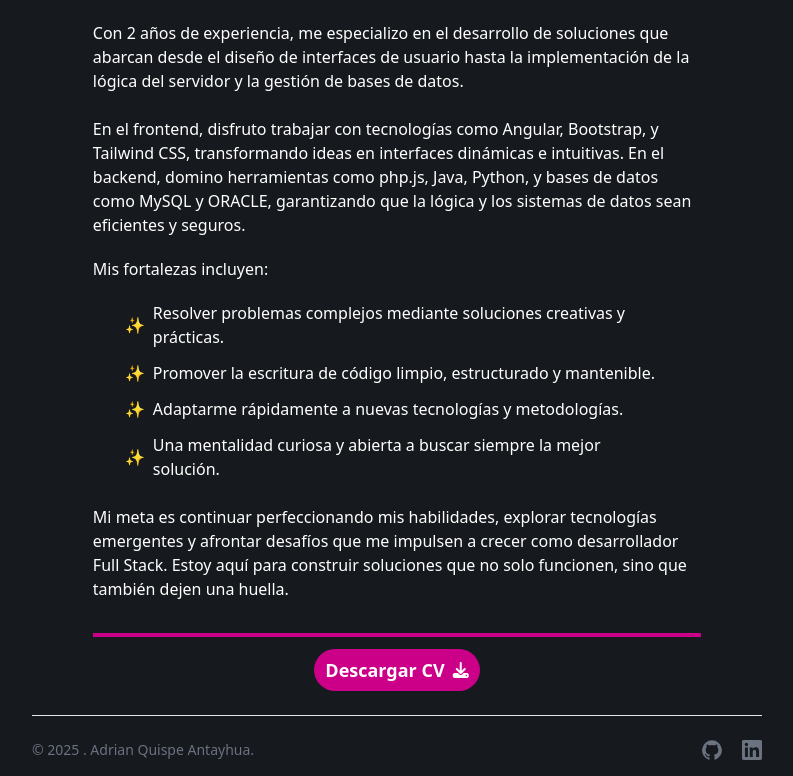
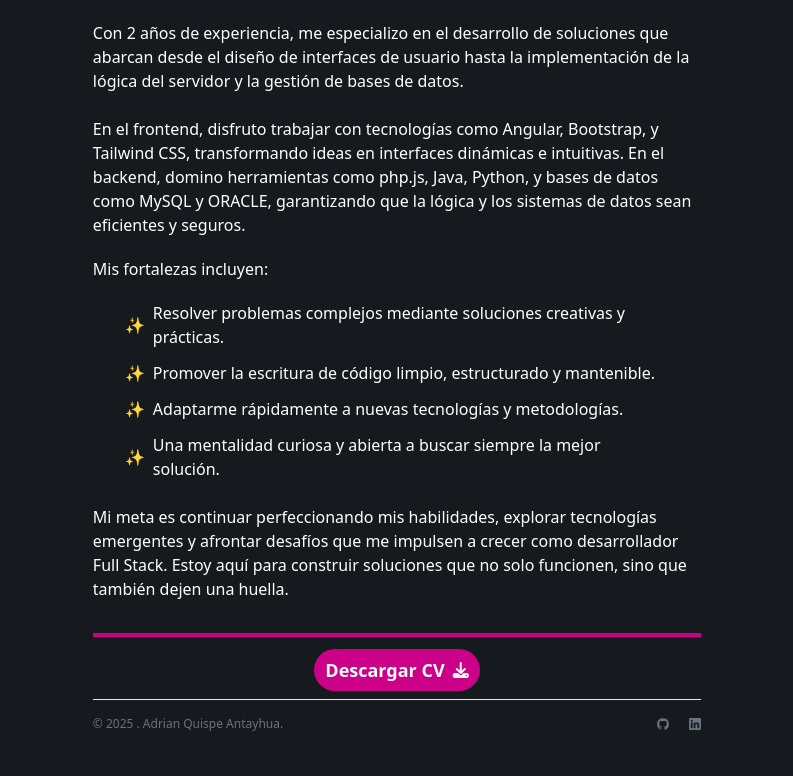
Before and after one commit to AdrianQuispe16/portafolio-web, an Astro site: page / in a window 1280 px wide. Shown: the part 1084-1860 px from the top of the page, without its empty margins (243-1036 px from the left). After the commit the page ends 1816 px from the top, so only its background shows below. Built offline with nearby package versions, Linux system fonts and the light colour scheme; Astro itself is replaced by a stand-in of ours.

Commit message:
responsiv 02

```diff
--- a/src/Components/Footer.astro
+++ b/src/Components/Footer.astro
@@ -1,22 +1,21 @@
-<footer class=" mt-2 mb-4">
-    <hr class="my-2 border-gray-200 sm:mx-auto dark:border-gray-700 lg:my-6" />
+<footer class="header-inicio">
+    <hr class="my-2 border-gray-200 dark:border-gray-700" />
     <div class="sm:flex sm:items-center sm:justify-between">
-        <span class="text-sm text-gray-500 sm:text-center dark:text-gray-400">© 2025 . Adrian Quispe Antayhua.
+        <span class="text-sm text-gray-500 sm:text-left dark:text-gray-400 sm:text-xs">
+            © 2025 . Adrian Quispe Antayhua.
         </span>
-        <div class="flex  sm:justify-center sm:mt-0">
+
+        <div class="flex sm:justify-end sm:mt-0 mt-2">
             <a href="https://github.com/AdrianQuispe16" target="_blank" class="text-gray-500 hover:text-gray-900 dark:hover:text-white ms-5">
-                <svg class="w-5 h-5" aria-hidden="true" xmlns="http://www.w3.org/2000/svg" fill="currentColor" viewBox="0 0 20 20">
-                      <path fill-rule="evenodd" d="M10 .333A9.911 9.911 0 0 0 6.866 19.65c.5.092.678-.215.678-.477 0-.237-.01-1.017-.014-1.845-2.757.6-3.338-1.169-3.338-1.169a2.627 2.627 0 0 0-1.1-1.451c-.9-.615.07-.6.07-.6a2.084 2.084 0 0 1 1.518 1.021 2.11 2.11 0 0 0 2.884.823c.044-.503.268-.973.63-1.325-2.2-.25-4.516-1.1-4.516-4.9A3.832 3.832 0 0 1 4.7 7.068a3.56 3.56 0 0 1 .095-2.623s.832-.266 2.726 1.016a9.409 9.409 0 0 1 4.962 0c1.89-1.282 2.717-1.016 2.717-1.016.366.83.402 1.768.1 2.623a3.827 3.827 0 0 1 1.02 2.659c0 3.807-2.319 4.644-4.525 4.889a2.366 2.366 0 0 1 .673 1.834c0 1.326-.012 2.394-.012 2.72 0 .263.18.572.681.475A9.911 9.911 0 0 0 10 .333Z" clip-rule="evenodd"/>
+                <svg class="w-5 h-5 sm:w-3 sm:h-3" aria-hidden="true" xmlns="http://www.w3.org/2000/svg" fill="currentColor" viewBox="0 0 20 20">
+                    <path fill-rule="evenodd" d="M10 .333A9.911 9.911 0 0 0 6.866 19.65c.5.092.678-.215.678-.477 0-.237-.01-1.017-.014-1.845-2.757.6-3.338-1.169-3.338-1.169a2.627 2.627 0 0 0-1.1-1.451c-.9-.615.07-.6.07-.6a2.084 2.084 0 0 1 1.518 1.021 2.11 2.11 0 0 0 2.884.823c.044-.503.268-.973.63-1.325-2.2-.25-4.516-1.1-4.516-4.9A3.832 3.832 0 0 1 4.7 7.068a3.56 3.56 0 0 1 .095-2.623s.832-.266 2.726 1.016a9.409 9.409 0 0 1 4.962 0c1.89-1.282 2.717-1.016 2.717-1.016.366.83.402 1.768.1 2.623a3.827 3.827 0 0 1 1.02 2.659c0 3.807-2.319 4.644-4.525 4.889a2.366 2.366 0 0 1 .673 1.834c0 1.326-.012 2.394-.012 2.72 0 .263.18.572.681.475A9.911 9.911 0 0 0 10 .333Z" clip-rule="evenodd"/>
                 </svg>
-                <span class="sr-only">GitHub account</span>
             </a>
             <a href="https://www.linkedin.com/in/adrian-alfonso-quispe-antayhua-programador/" target="_blank" class="text-gray-500 hover:text-gray-900 dark:hover:text-white ms-5">
-              <svg class="w-5 h-5" aria-hidden="true" xmlns="http://www.w3.org/2000/svg" fill="currentColor" viewBox="0 0 24 24">
-                  <path d="M20.447 20.452h-3.554v-5.569c0-1.327-.026-3.036-1.852-3.036-1.853 0-2.137 1.445-2.137 2.939v5.666H9.354V9.149h3.415v1.548h.049c.477-.899 1.64-1.852 3.376-1.852 3.609 0 4.276 2.373 4.276 5.458v6.149zM5.337 7.433a2.065 2.065 0 0 1-2.065-2.065 2.065 2.065 0 0 1 4.129 0 2.065 2.065 0 0 1-2.064 2.065zm1.775 13.019H3.557V9.149h3.555v11.303zM22.225 0H1.771C.791 0 0 .775 0 1.732V22.27c0 .957.79 1.73 1.771 1.73h20.451c.98 0 1.778-.773 1.778-1.73V1.732C24 .775 23.205 0 22.225 0z"/>
-              </svg>
-              <span class="sr-only">LinkedIn account</span>
-          </a>
+                <svg class="w-5 h-5 sm:w-3 sm:h-3" aria-hidden="true" xmlns="http://www.w3.org/2000/svg" fill="currentColor" viewBox="0 0 24 24">
+                    <path d="M20.447 20.452h-3.554v-5.569c0-1.327-.026-3.036-1.852-3.036-1.853 0-2.137 1.445-2.137 2.939v5.666H9.354V9.149h3.415v1.548h.049c.477-.899 1.64-1.852 3.376-1.852 3.609 0 4.276 2.373 4.276 5.458v6.149zM5.337 7.433a2.065 2.065 0 0 1-2.065-2.065 2.065 2.065 0 0 1 4.129 0 2.065 2.065 0 0 1-2.064 2.065zm1.775 13.019H3.557V9.149h3.555v11.303zM22.225 0H1.771C.791 0 0 .775 0 1.732V22.27c0 .957.79 1.73 1.771 1.73h20.451c.98 0 1.778-.773 1.778-1.73V1.732C24 .775 23.205 0 22.225 0z"/>
+                </svg>
+            </a>
         </div>
     </div>
-
 </footer>
--- a/src/styles/NavBar.css
+++ b/src/styles/NavBar.css
@@ -41,4 +41,4 @@ body {
 /* Cambiar borde del contenedor según el tema */
 .border-negro {
     @apply border-black;
-}
+  }
--- a/src/styles/styles.css
+++ b/src/styles/styles.css
@@ -10,7 +10,7 @@
 }
 
 .header-inicio{
-    @apply  w-5/6 max-w-full my-0 mx-auto grid gap-2
+    @apply md:w-5/6 max-w-full my-0 mx-auto grid gap-2
 }
 
 .img-inicio{
```
Also changed, not shown: 2 other files.
